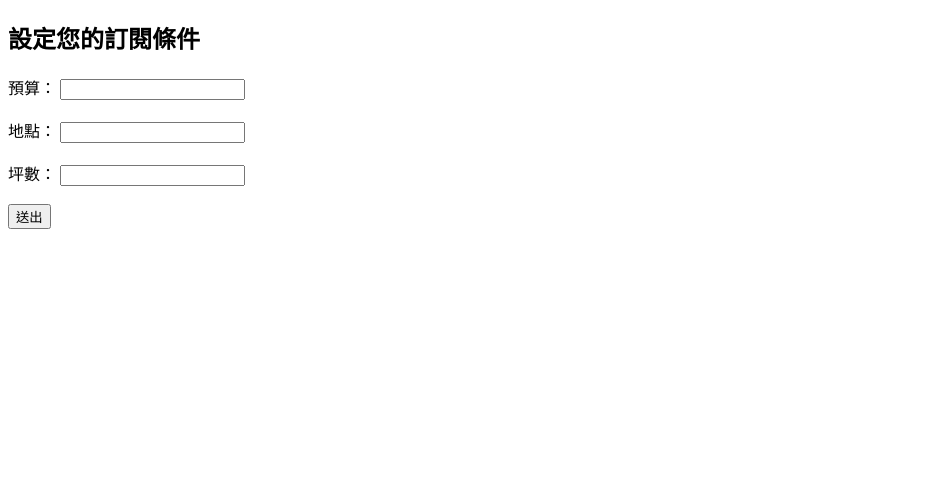
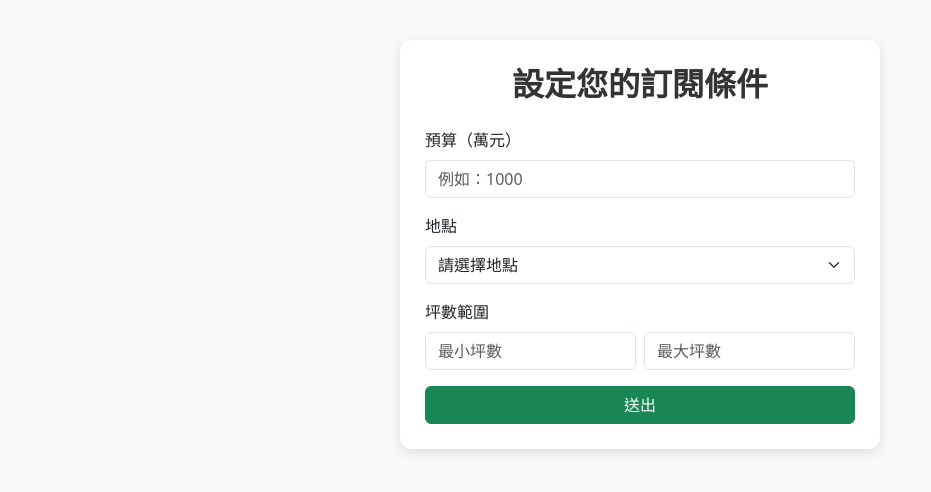
Before and after one commit to Julio950123/Real-Estate-Agent-Test, a Flask app: page /setting in a window 1280 px wide. Shown: the top 492 px of the page, without its empty margins (0-931 px from the left). Run offline with Flask 3, Linux system fonts and the light colour scheme; parts of the project's set-up code (start-up, migrations or seed data) failed here and were passed over.

Commit message:
更新 setting_form.html

```diff
--- a/templates/setting_form.html
+++ b/templates/setting_form.html
@@ -2,21 +2,72 @@
 <html lang="zh-TW">
 <head>
     <meta charset="UTF-8">
+    <meta name="viewport" content="width=device-width, initial-scale=1.0">
     <title>設定訂閱條件</title>
+    <!-- Bootstrap 5 -->
+    <link href="https://cdn.jsdelivr.net/npm/bootstrap@5.3.3/dist/css/bootstrap.min.css" rel="stylesheet">
+    <style>
+        body {
+            background-color: #f9f9f9;
+        }
+        .form-container {
+            max-width: 480px;
+            margin: 40px auto;
+            background: #fff;
+            padding: 25px;
+            border-radius: 12px;
+            box-shadow: 0 4px 12px rgba(0,0,0,0.1);
+        }
+        h2 {
+            text-align: center;
+            margin-bottom: 25px;
+            font-weight: bold;
+            color: #333;
+        }
+        button {
+            transition: all 0.2s ease-in-out;
+        }
+        button:hover {
+            transform: scale(1.03);
+        }
+    </style>
 </head>
 <body>
-    <h2>設定您的訂閱條件</h2>
-    <form action="/submit_form" method="POST">
-        <label>預算：</label>
-        <input type="text" name="budget"><br><br>
+    <div class="form-container">
+        <h2>設定您的訂閱條件</h2>
+        <form action="/submit_form" method="POST">
 
-        <label>地點：</label>
-        <input type="text" name="location"><br><br>
+            <!-- 預算 -->
+            <div class="mb-3">
+                <label class="form-label">預算（萬元）</label>
+                <input type="number" name="budget" class="form-control" placeholder="例如：1000" required>
+            </div>
 
-        <label>坪數：</label>
-        <input type="text" name="size"><br><br>
+            <!-- 地點 -->
+            <div class="mb-3">
+                <label class="form-label">地點</label>
+                <select name="location" class="form-select" required>
+                    <option value="">請選擇地點</option>
+                    <option value="台北市">台北市</option>
+                    <option value="新北市">新北市</option>
+                    <option value="桃園市">桃園市</option>
+                    <option value="台中市">台中市</option>
+                    <option value="高雄市">高雄市</option>
+                </select>
+            </div>
 
-        <button type="submit">送出</button>
-    </form>
+            <!-- 坪數 -->
+            <div class="mb-3">
+                <label class="form-label">坪數範圍</label>
+                <div class="d-flex gap-2">
+                    <input type="number" name="size_min" class="form-control" placeholder="最小坪數" required>
+                    <input type="number" name="size_max" class="form-control" placeholder="最大坪數" required>
+                </div>
+            </div>
+
+            <!-- 送出按鈕 -->
+            <button type="submit" class="btn btn-success w-100">送出</button>
+        </form>
+    </div>
 </body>
 </html>
```
